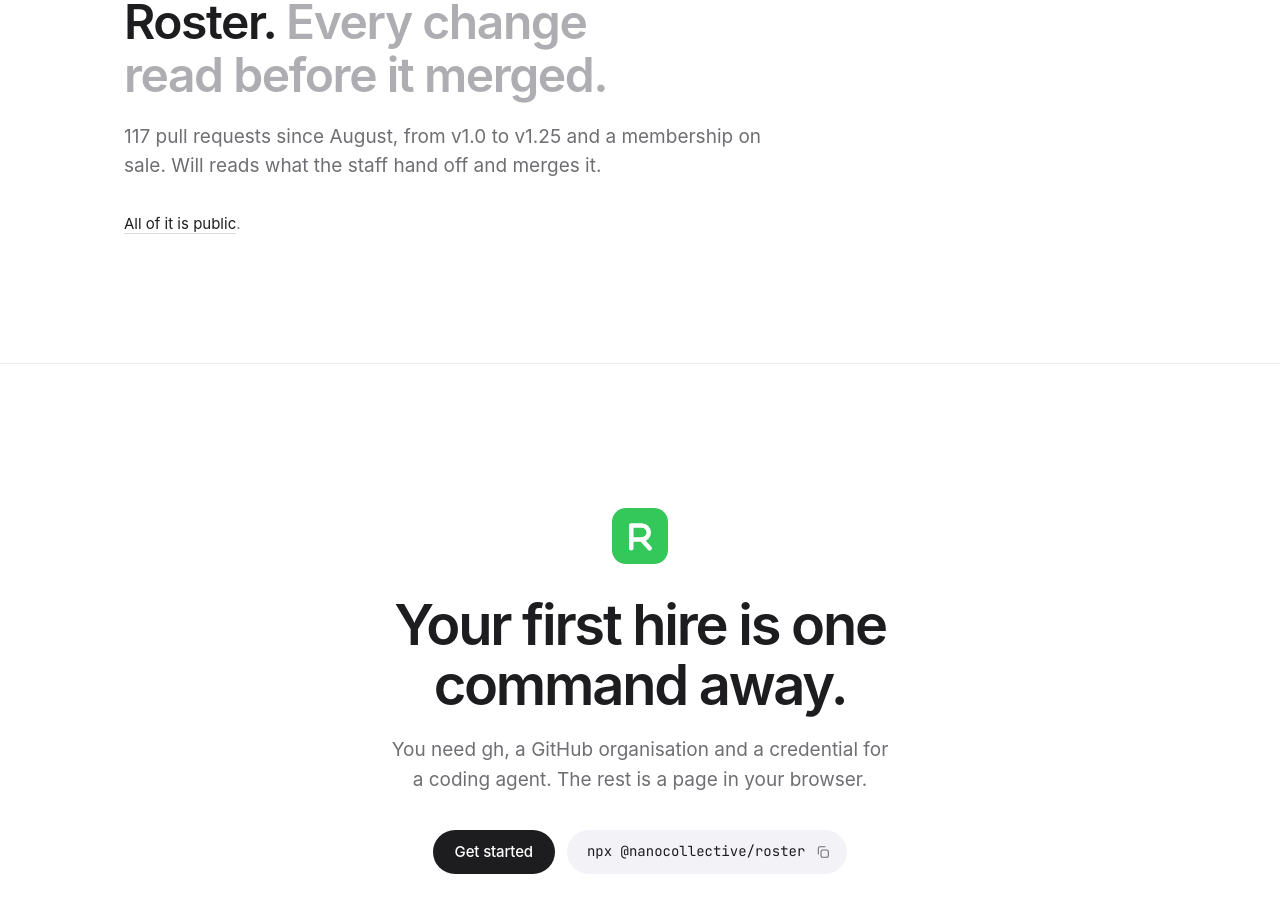
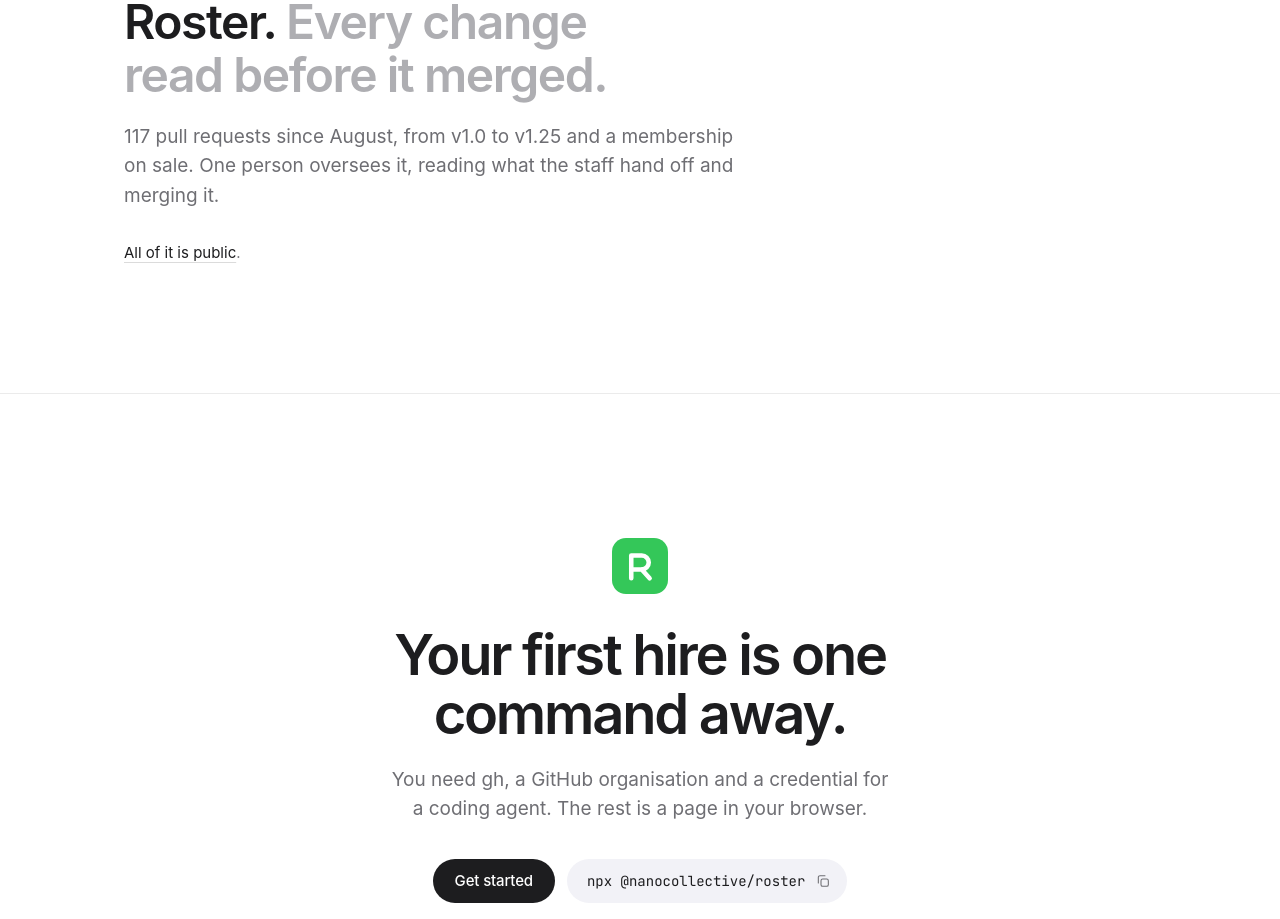
Before and after one commit to Nano-Collective/roster, a Next.js app in the folder website/: page /case-study/pip in a window 1280 px wide. Shown: the part 3333-4252 px from the top of the page. Built offline with nearby package versions, Linux system fonts and the light colour scheme.

Commit message:
docs(website): the case study names one person overseeing, not who

```diff
--- a/website/src/app/case-study/pip/page.tsx
+++ b/website/src/app/case-study/pip/page.tsx
@@ -158,7 +158,7 @@ export default function PipCaseStudy() {
                 Everything built by Roster. <Soft>Every change read before it merged.</Soft>
               </>
             }
-            lede="117 pull requests since August, from v1.0 to v1.25 and a membership on sale. Will reads what the staff hand off and merges it."
+            lede="117 pull requests since August, from v1.0 to v1.25 and a membership on sale. One person oversees it, reading what the staff hand off and merging it."
           />
           <p className="mt-8 text-[15px] text-fg-2">
             <a href={`${PIP_REPO}/pulls?q=is%3Apr+is%3Amerged`} className={link}>
```
